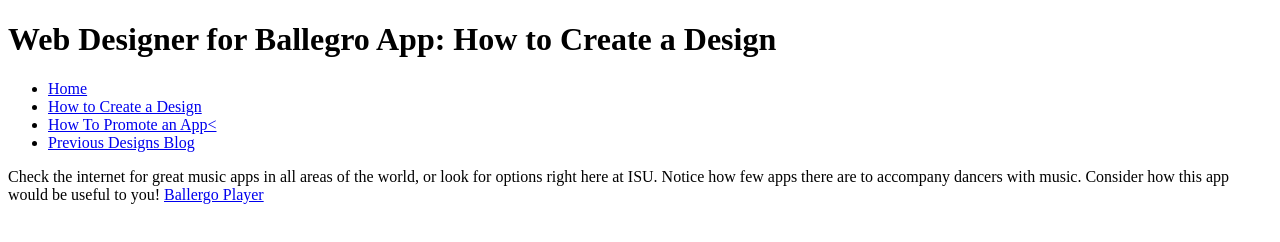
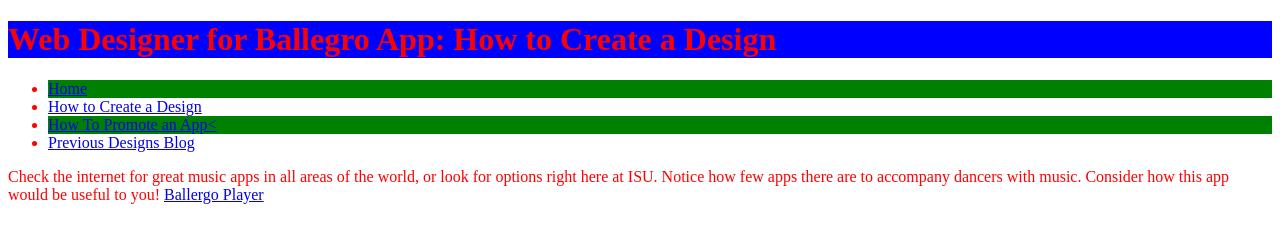
Before and after one commit to C-HNDRXX/Hendrix, a plain HTML site: page page1.html in a window 1280 px wide. Drawn offline with Linux system fonts and the light colour scheme.

Commit message:
Add files via upload

```diff
--- a/page1.html
+++ b/page1.html
@@ -3,14 +3,16 @@
 <head>
 <meta charset="UTF-8">
 <title>How to Create a Design</title>
+<link href="style.css" rel="stylesheet" type="text/css" />
+
 </head>
 
 <body>
 <h1>Web Designer for Ballegro App: How to Create a Design</h1>
 <ul>
-  <li><a href="page1.html">Home</a></li>
+  <li class="lifun"><a href="page1.html">Home</a></li>
   <li><a href="page2.html">How to Create a Design</a></li>
-  <li><a href="page3.html">How To Promote an App<</a></li>
+  <li class="lifun"><a href="page3.html">How To Promote an App<</a></li>
   <li><a href="isumusic.blogspot.com/">Previous Designs Blog</a></li>
 </ul>
 
--- /dev/null
+++ b/style.css
@@ -0,0 +1,11 @@
+body {
+  color: red;
+}
+
+h1 {
+  background-color: blue;
+}
+
+.lifun {
+  background-color: green;
+}
```
